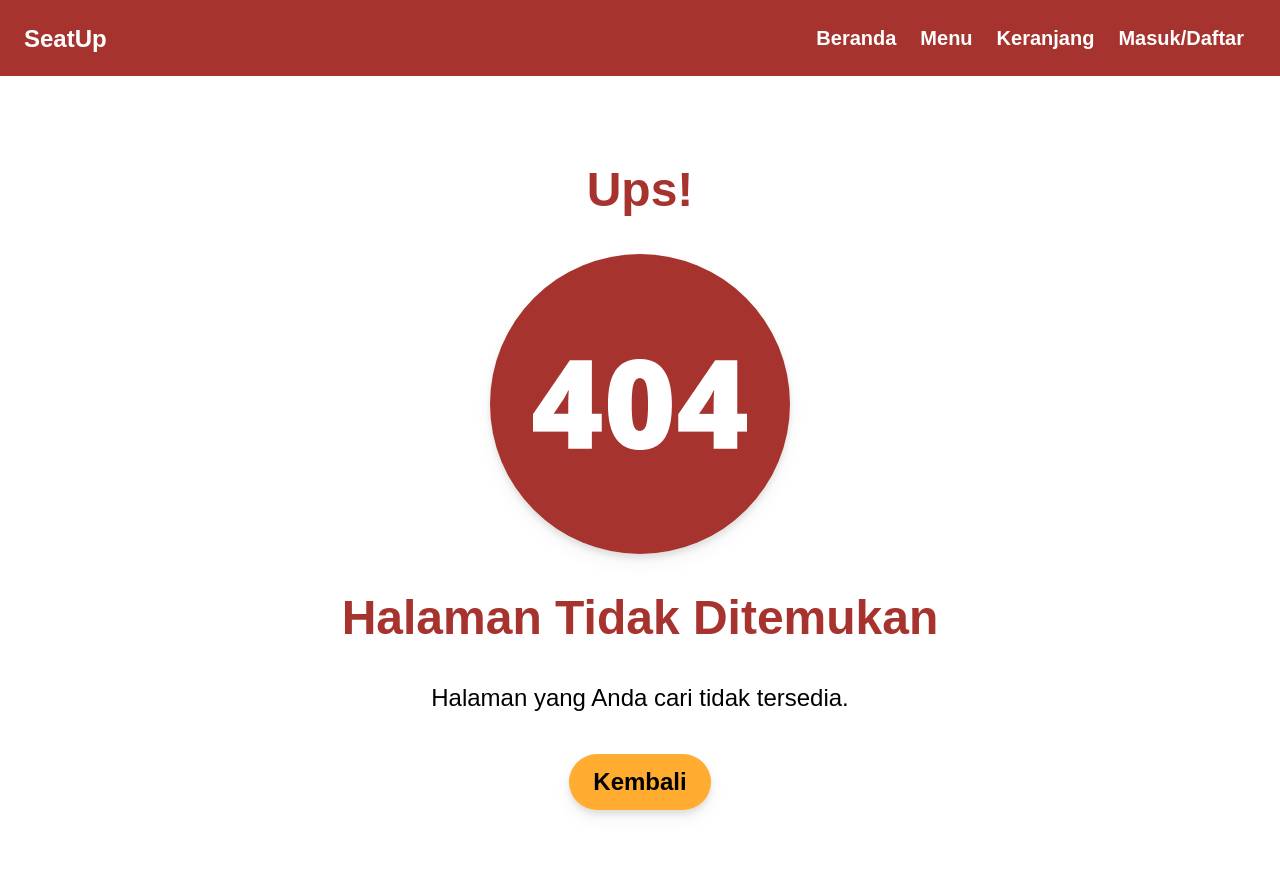
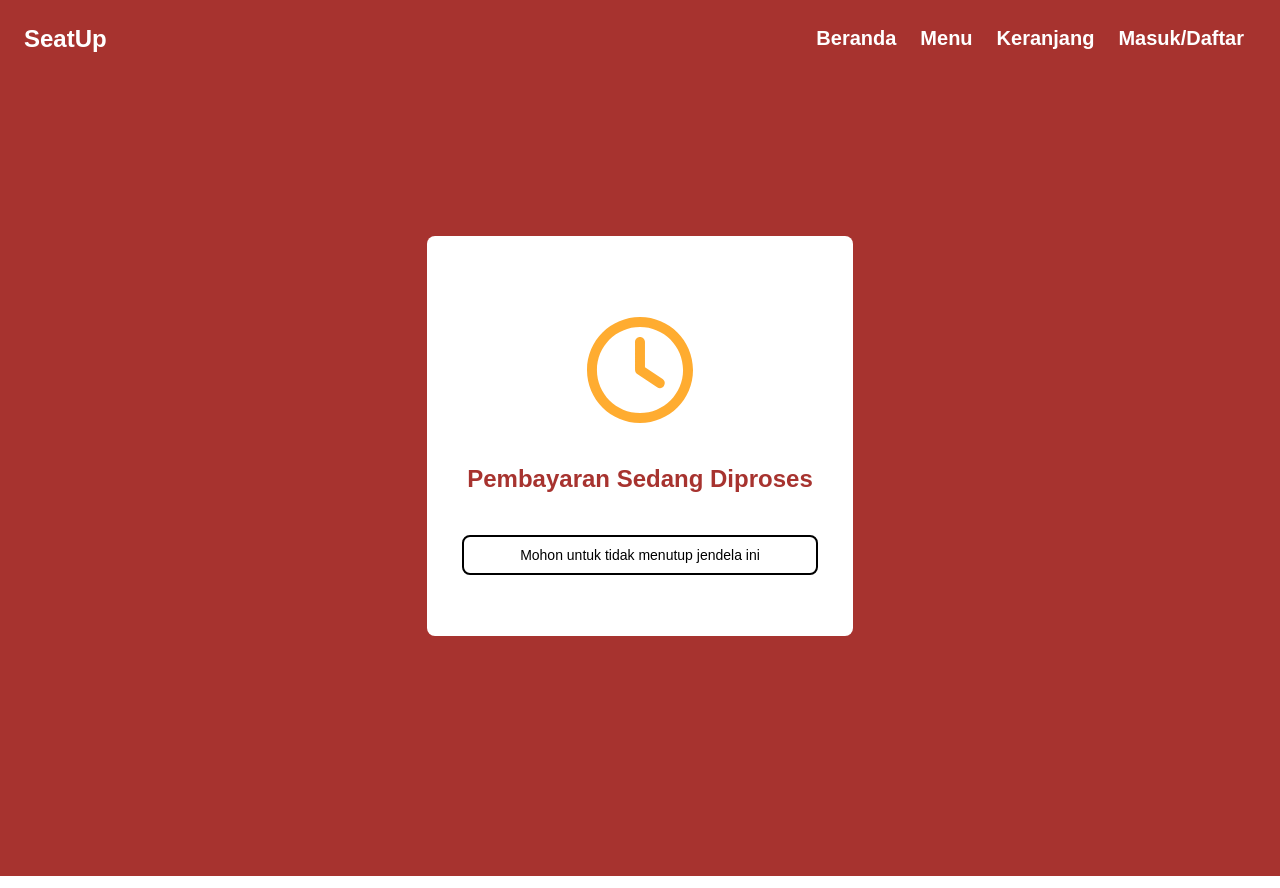
Before and after one commit to geloramanalu/seatup, a React (Create React App) app in the folder seatup/: page /loading-payment in a window 1280 px wide. After the commit the page ends 800 px from the top, so only its background shows below. Built offline with nearby package versions, Linux system fonts and the light colour scheme; a web font is replaced by a local one.

Commit message:
add: LoadingPayment page and images
Signed-off-by: Faiz Jazadi <me@lcat.dev>

```diff
--- a/seatup/src/App.js
+++ b/seatup/src/App.js
@@ -8,6 +8,7 @@ import Homepage from './component/Homepage';
 import Cart from './component/Cart';
 import Checkout from './component/Checkout';
 import Error from './component/Error';
+import LoadingPayment from './component/LoadingPayment';
 
 
 function App() {
@@ -20,8 +21,8 @@ function App() {
         <Route path='/profil' element={<Profil />} />
         <Route path='/Seat' element={<Seat />} />
         <Route path='/Cart' element={<Cart />} />
-        <Route path="*" element={< Error />} />
-
+        <Route path='/loading-payment' element={<LoadingPayment />} />
+        <Route path="*" element={<Error />} />
       </Routes>
 
     </div>
--- a/seatup/src/component/LoadingPayment.jsx
+++ b/seatup/src/component/LoadingPayment.jsx
@@ -1,7 +1,19 @@
+import clockRegular from "../img/clock_regular.svg";
+
 const LoadingPayment = () => {
     return (
-        <div className="absolute h-screen w-screen bg-merah">
-            helo
+        <div className="fixed w-full h-screen -mt-3 bg-merah">
+            <div className="flex -mt-10 h-full items-center justify-center">
+                <div className="flex flex-col w-11/12 lg:w-1/3 h-1/2 bg-white rounded-lg text-center items-center justify-center">
+                    <img className="pt-5 w-1/4" src={clockRegular} alt="" />
+                    <div className="my-10 font-bold text-merah text-2xl">
+                        Pembayaran Sedang Diproses
+                    </div>
+                    <div className="text-sm border-2 border-black rounded-lg py-2 w-10/12">
+                        Mohon untuk tidak menutup jendela ini
+                    </div>
+                </div>
+            </div>
         </div>
     )
 }
```
Also changed, not shown: seatup/src/img/clock_regular.svg (added).
